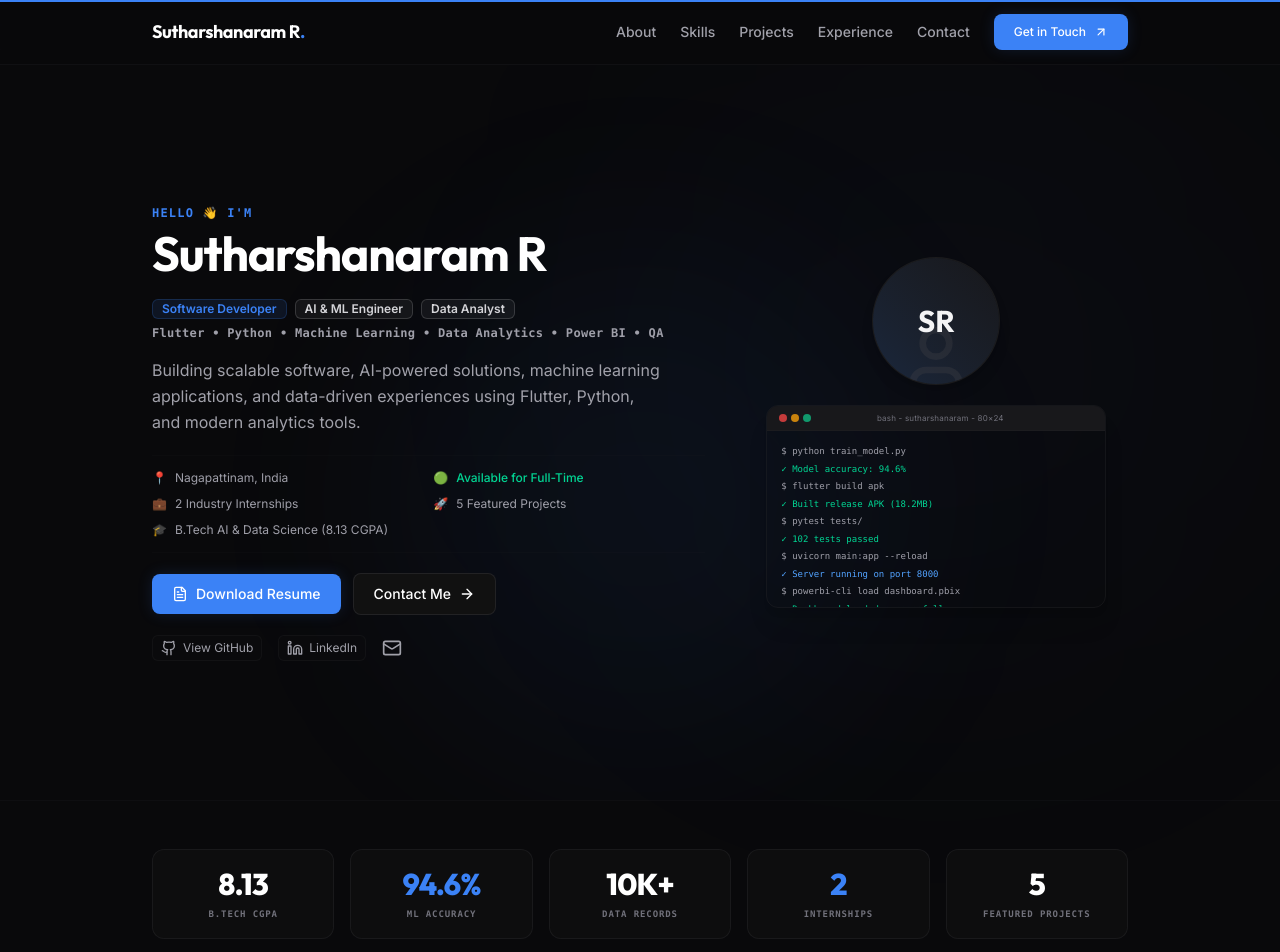
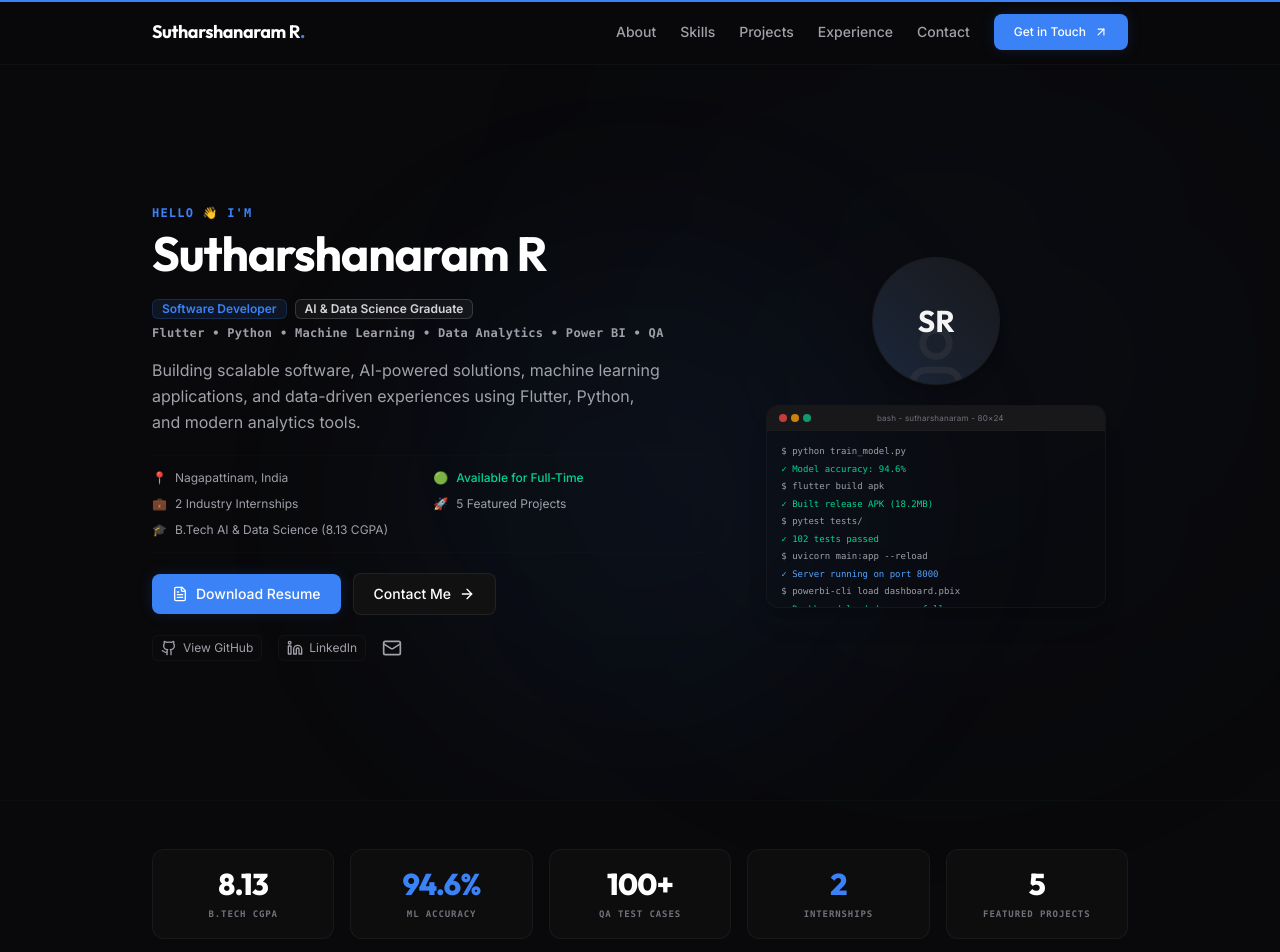
Before and after one commit to SUTHARSHANARAM/Sutharshanaram_Portfolio, a Next.js app: page / in a window 1280 px wide. Shown: the top 952 px of the page. Built offline with nearby package versions, Linux system fonts and the light colour scheme.

Commit message:
fix: revert hero badges to Software Developer + AI & Data Science Graduate, replace inflated metric with accurate 100+ QA Test Cases

```diff
--- a/src/app/page.tsx
+++ b/src/app/page.tsx
@@ -43,10 +43,10 @@ export default function Home() {
               </Card>
               <Card delay={0.15} className="p-4 flex flex-col items-center justify-center text-center gap-1.5 h-24 hover:border-accent/40 transition-colors duration-300">
                 <span className="text-2xl md:text-3xl font-display font-extrabold text-white tracking-tight">
-                  10K+
+                  100+
                 </span>
                 <span className="text-[9px] font-mono font-bold tracking-widest text-zinc-500 uppercase">
-                  Data Records
+                  QA Test Cases
                 </span>
               </Card>
               <Card delay={0.2} className="p-4 flex flex-col items-center justify-center text-center gap-1.5 h-24 hover:border-accent/40 transition-colors duration-300">
--- a/src/components/sections/Hero.tsx
+++ b/src/components/sections/Hero.tsx
@@ -106,10 +106,7 @@ export function Hero() {
                 Software Developer
               </span>
               <span className="inline-flex items-center rounded-md bg-white/5 px-2.5 py-0.5 text-xs font-semibold text-zinc-300 ring-1 ring-inset ring-white/15">
-                AI &amp; ML Engineer
-              </span>
-              <span className="inline-flex items-center rounded-md bg-white/5 px-2.5 py-0.5 text-xs font-semibold text-zinc-300 ring-1 ring-inset ring-white/15">
-                Data Analyst
+                AI &amp; Data Science Graduate
               </span>
             </div>
             <p className="text-xs font-semibold text-zinc-400 font-mono tracking-wide">
```
